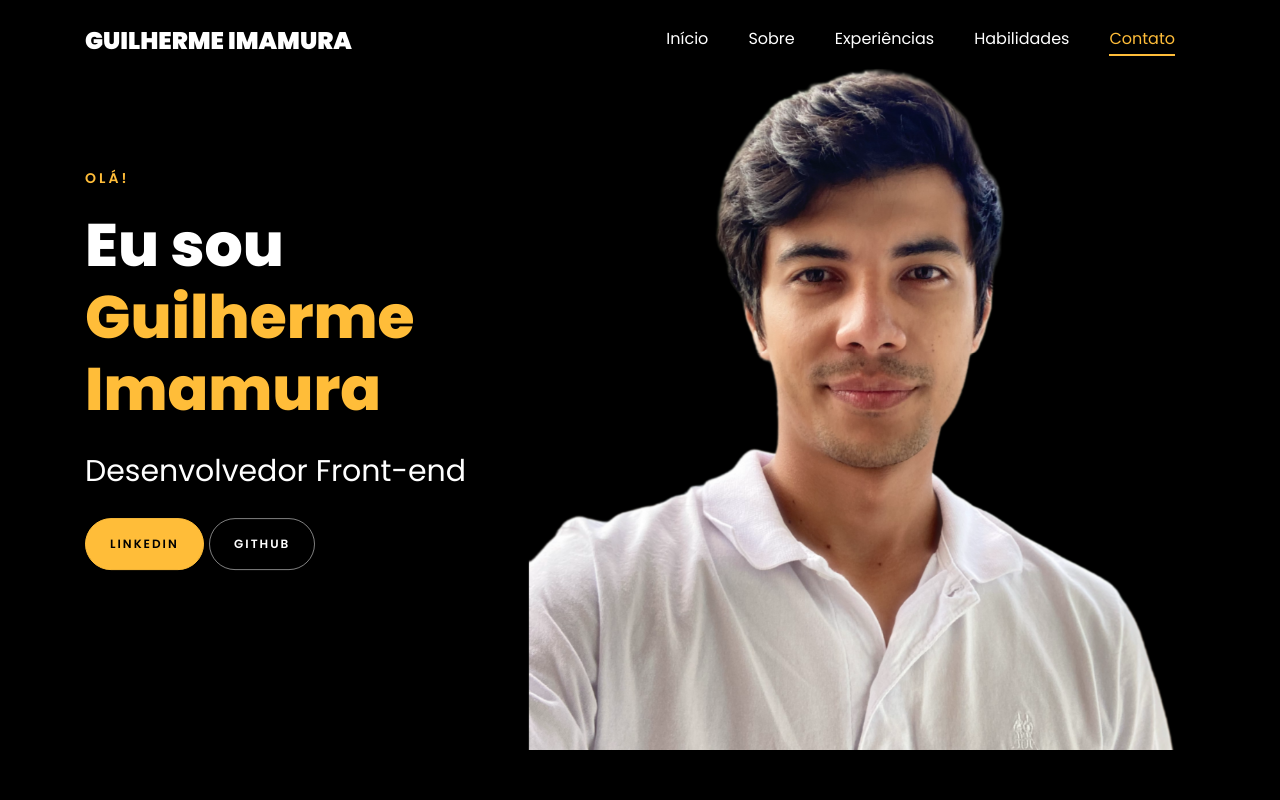
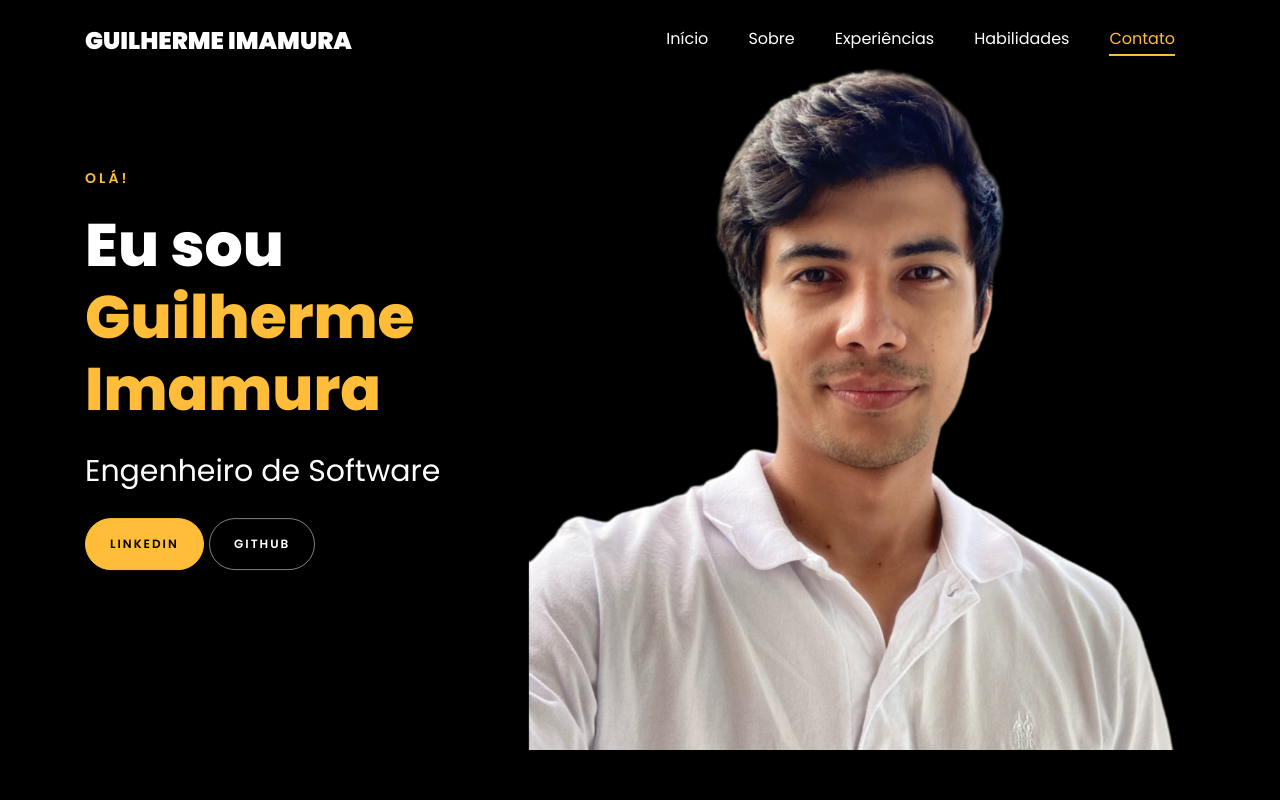
Before and after one commit to guimamura/portfolio, a plain HTML site: page index.html in a window 1280 px wide. Shown: the top 800 px of the page. Drawn offline with Linux system fonts and the light colour scheme; files whose address does not match are found by name.

Commit message:
feat: title adjustment

```diff
--- a/index.html
+++ b/index.html
@@ -98,7 +98,7 @@
                   <h1 class="mb-4 mt-3">
                     Eu sou <span>Guilherme Imamura</span>
                   </h1>
-                  <h2 class="mb-4">Desenvolvedor Front-end</h2>
+                  <h2 class="mb-4">Engenheiro de Software</h2>
                   <p>
                     <a
                       href="https://www.linkedin.com/in/guilherme-imamura/"
```
